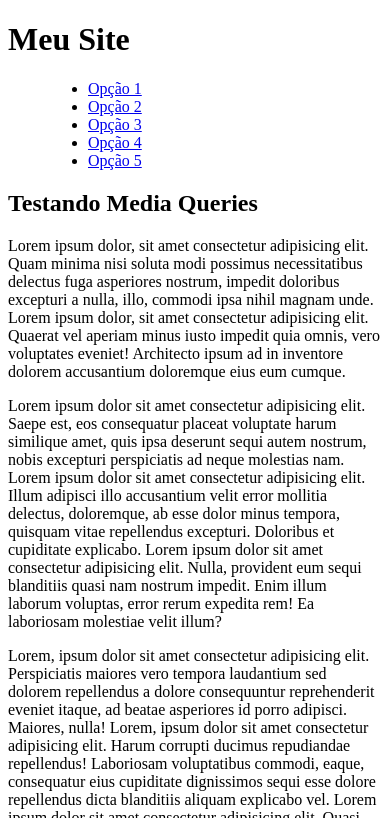
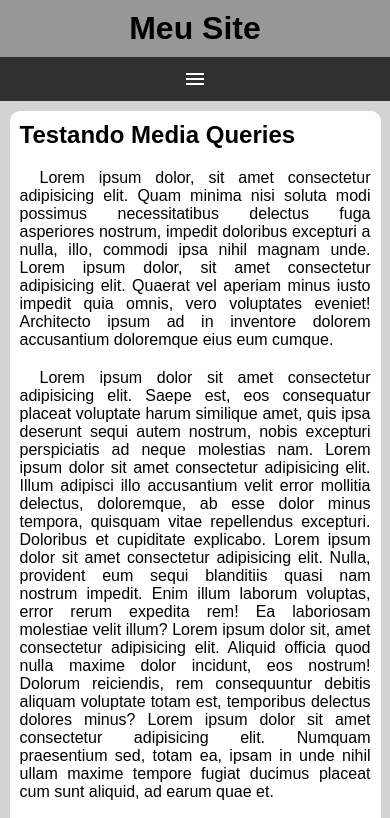
Before and after one commit to cleitonfabricio/HTML5-e-CSS3, a plain HTML site: page ex026 - Media Query/mq005/index.html in a window 390 px wide. Shown: the top 818 px of the page. Drawn offline with nearby package versions, Linux system fonts and the light colour scheme.

Commit message:
media query atual

```diff
--- /dev/null
+++ b/ex026 - Media Query/mq005/estilo/style.css
@@ -0,0 +1,76 @@
+@charset "UTF-8";
+
+* {
+    font-family: Arial, Helvetica, sans-serif;
+
+    margin: 0px;
+    padding: 0px;
+}
+
+body, html {
+    background-color: lightgrey;
+}
+
+header {
+    background-color: rgb(151, 151, 151);
+}
+
+header > h1 {
+    padding: 10px;
+    text-align: center;
+}
+
+span#burguer {
+    background-color: rgb(48, 48, 48);
+    color: white;
+    display: block;
+    text-align: center;
+    padding: 10px;
+    cursor: pointer;
+}
+
+span#burguer:hover {
+    background-color: white;
+    color: black;
+}
+
+menu {
+    display: none;
+}
+
+menu > ul {
+    list-style-type: none;
+}
+
+menu > ul > li > a {
+    display: block;
+    padding: 10px;
+    text-decoration: none;
+    text-align: center;
+    background-color: rgb(87, 87, 87);
+    color: white;
+    border-top: 2px solid gray;
+}
+
+menu > ul > li > a:hover {
+    background-color: gray;
+}
+
+main {
+    width: 90vw;
+    background-color: white;
+    margin: auto;
+    margin-top: 10px;
+    padding: 10px;
+    border-radius: 10px;
+}
+
+article > h2 {
+    padding-bottom: 20px;
+}
+
+article > p {
+    text-align: justify;
+    margin-bottom: 20px;
+    text-indent: 20px;
+}
--- a/ex026 - Media Query/mq005/index.html
+++ b/ex026 - Media Query/mq005/index.html
@@ -4,11 +4,14 @@
     <meta charset="UTF-8">
     <meta name="viewport" content="width=device-width, initial-scale=1.0">
     <title>Media Query</title>
+    <link rel="stylesheet" href="https://fonts.googleapis.com/css2?family=Material+Symbols+Outlined:opsz,wght,FILL,GRAD@24,400,0,0&icon_names=menu"/>
+    <link rel="stylesheet" href="estilo/style.css">
 </head>
 <body>
     <header>
         <h1>Meu Site</h1>
-        <menu>
+        <span id="burguer" class="material-symbols-outlined" onclick="clickMenu()">menu</span>
+        <menu id="itens">
             <ul>
                 <li><a href="#">Opção 1</a></li>
                 <li><a href="#">Opção 2</a></li>
@@ -23,12 +26,21 @@
             <h2>Testando Media Queries</h2>
             <p>Lorem ipsum dolor, sit amet consectetur adipisicing elit. Quam minima nisi soluta modi possimus necessitatibus delectus fuga asperiores nostrum, impedit doloribus excepturi a nulla, illo, commodi ipsa nihil magnam unde. Lorem ipsum dolor, sit amet consectetur adipisicing elit. Quaerat vel aperiam minus iusto impedit quia omnis, vero voluptates eveniet! Architecto ipsum ad in inventore dolorem accusantium doloremque eius eum cumque.</p>
 
-            <p>Lorem ipsum dolor sit amet consectetur adipisicing elit. Saepe est, eos consequatur placeat voluptate harum similique amet, quis ipsa deserunt sequi autem nostrum, nobis excepturi perspiciatis ad neque molestias nam. Lorem ipsum dolor sit amet consectetur adipisicing elit. Illum adipisci illo accusantium velit error mollitia delectus, doloremque, ab esse dolor minus tempora, quisquam vitae repellendus excepturi. Doloribus et cupiditate explicabo. Lorem ipsum dolor sit amet consectetur adipisicing elit. Nulla, provident eum sequi blanditiis quasi nam nostrum impedit. Enim illum laborum voluptas, error rerum expedita rem! Ea laboriosam molestiae velit illum?</p>
+            <p>Lorem ipsum dolor sit amet consectetur adipisicing elit. Saepe est, eos consequatur placeat voluptate harum similique amet, quis ipsa deserunt sequi autem nostrum, nobis excepturi perspiciatis ad neque molestias nam. Lorem ipsum dolor sit amet consectetur adipisicing elit. Illum adipisci illo accusantium velit error mollitia delectus, doloremque, ab esse dolor minus tempora, quisquam vitae repellendus excepturi. Doloribus et cupiditate explicabo. Lorem ipsum dolor sit amet consectetur adipisicing elit. Nulla, provident eum sequi blanditiis quasi nam nostrum impedit. Enim illum laborum voluptas, error rerum expedita rem! Ea laboriosam molestiae velit illum? Lorem ipsum dolor sit, amet consectetur adipisicing elit. Aliquid officia quod nulla maxime dolor incidunt, eos nostrum! Dolorum reiciendis, rem consequuntur debitis aliquam voluptate totam est, temporibus delectus dolores minus? Lorem ipsum dolor sit amet consectetur adipisicing elit. Numquam praesentium sed, totam ea, ipsam in unde nihil ullam maxime tempore fugiat ducimus placeat cum sunt aliquid, ad earum quae et.</p>
 
             <p>Lorem, ipsum dolor sit amet consectetur adipisicing elit. Perspiciatis maiores vero tempora laudantium sed dolorem repellendus a dolore consequuntur reprehenderit eveniet itaque, ad beatae asperiores id porro adipisci. Maiores, nulla! Lorem, ipsum dolor sit amet consectetur adipisicing elit. Harum corrupti ducimus repudiandae repellendus! Laboriosam voluptatibus commodi, eaque, consequatur eius cupiditate dignissimos sequi esse dolore repellendus dicta blanditiis aliquam explicabo vel. Lorem ipsum dolor sit amet consectetur adipisicing elit. Quasi ad, reiciendis modi distinctio neque quam totam autem, aliquid dicta recusandae molestiae nam ullam similique unde error consequatur ut enim quia.</p>
 
             <p>Lorem ipsum dolor sit, amet consectetur adipisicing elit. Voluptates ratione amet a itaque asperiores facilis perspiciatis molestias explicabo, eius laboriosam animi alias libero? A ratione voluptatibus eum neque. Quam, enim. Lorem ipsum dolor sit, amet consectetur adipisicing elit. Voluptatibus quibusdam esse porro dolorum dolore laborum delectus dignissimos distinctio in cupiditate sit libero, quasi nobis reiciendis aspernatur placeat eius nam officia. Lorem ipsum dolor sit amet consectetur adipisicing elit. Et perferendis adipisci itaque laborum nemo sequi impedit. Dignissimos labore nulla odit? Vero nemo, dolor facere aspernatur ipsum atque sapiente dolores sed.</p>
         </article>
     </main>
+    <script>
+        function clickMenu() {
+            if (itens.style.display == 'block') {
+                itens.style.display = 'none'
+            } else {
+                itens.style.display = 'block'
+            }
+        }
+    </script>
 </body>
 </html>
```
